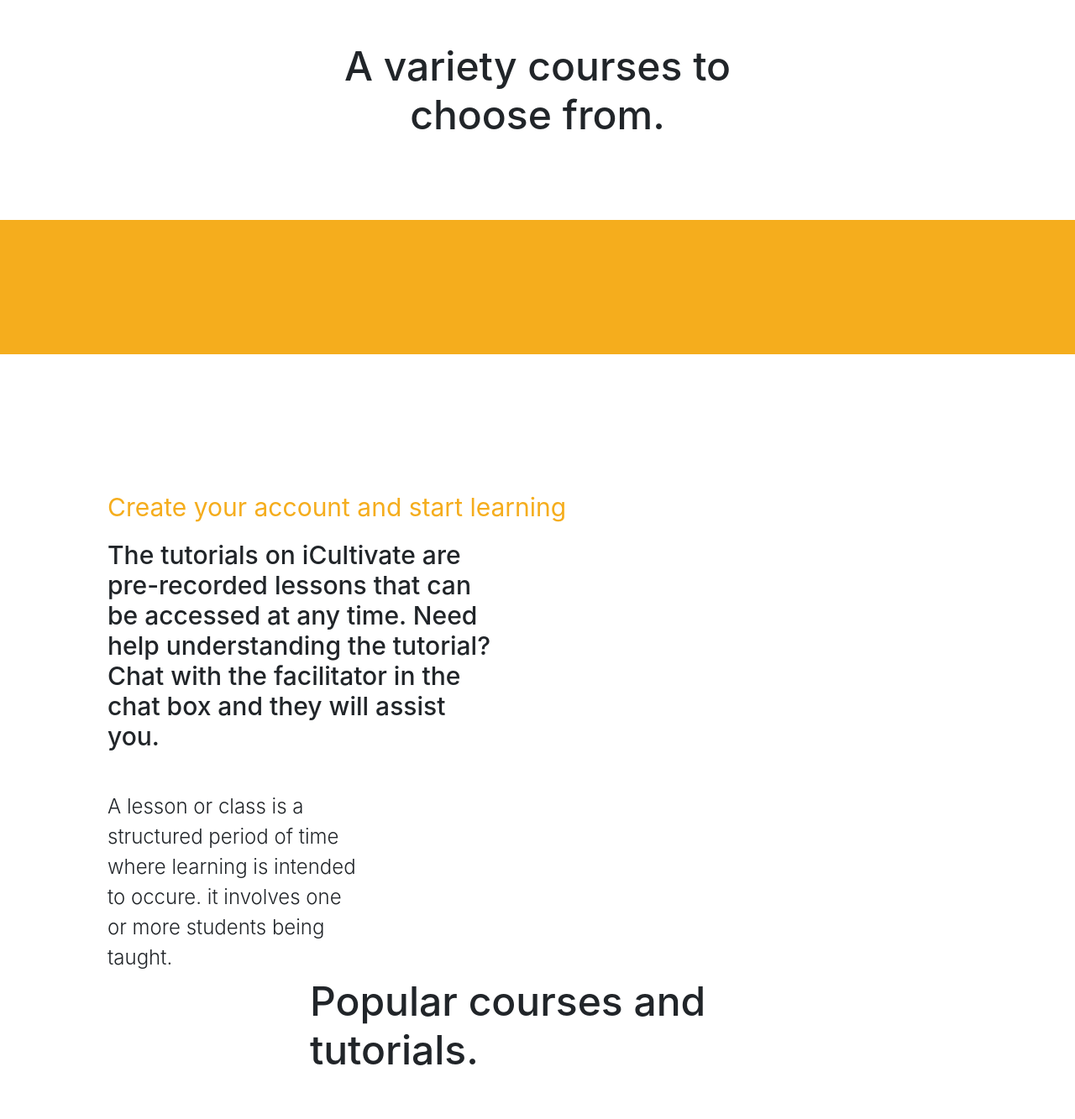
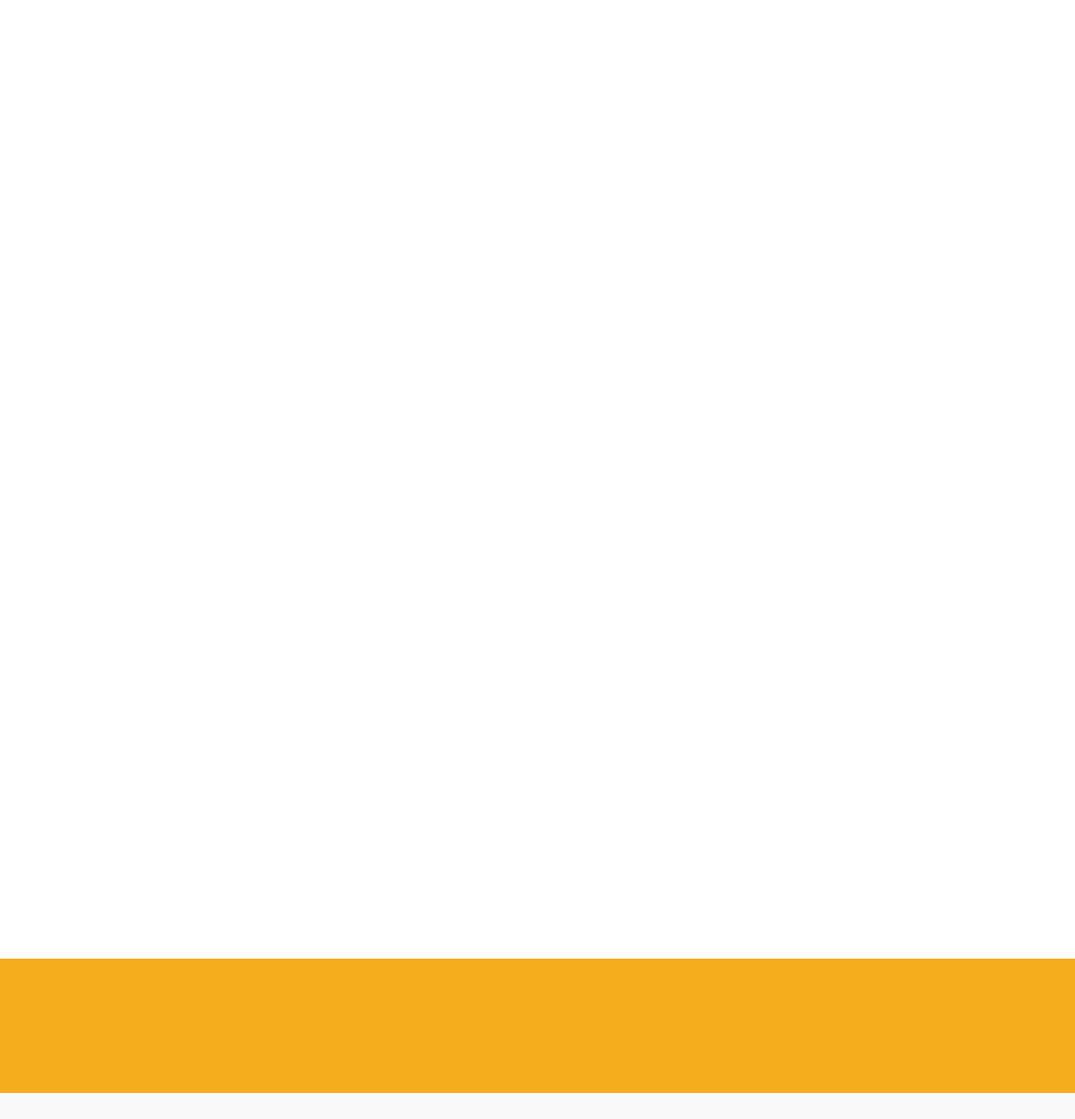
Before and after one commit to ZinhleBu/iCultivate-dev, a Next.js app: page / in a window 1280 px wide. Shown: the part 1352-2685 px from the top of the page at 84% size. Built offline with nearby package versions, Linux system fonts and the light colour scheme.

Commit message:
content fixed

```diff
--- a/components/Footer.js
+++ b/components/Footer.js
@@ -58,9 +58,8 @@ const Footer = () => (
   </footer><style jsx>{`
 
      .footer {
-       top: 100vh;
        width: 100vw;
-       display: grid;
+       display: none;
        grid-template-columns: 1fr 1fr 1fr;
        height: 30vh;
        position: relative;
--- a/styles/Content.scss
+++ b/styles/Content.scss
@@ -16,7 +16,6 @@ body {
 
 .container-main {
     width: 100%;
-    padding: 0 0.8rem;
     display: flex;
     flex-direction: column;
     justify-content: center;
@@ -27,6 +26,9 @@ body {
         display: grid;
         position: relative;
         top: 10vh;
+        @media screen and (min-width: 320px) {
+            height: 90vh;
+        }
         .title {
             margin: 0;
             line-height: 1.15;
@@ -124,7 +126,10 @@ body {
         display: flex;
         justify-content: center;
         align-content: centre;
-        top: 50vh;
+        top: 10vh;
+        @media screen and (max-width: 320px) {
+            top: 20vh;
+        }
         .info-title {
             font-size: 3rem;
             height: 100px;
@@ -132,24 +137,30 @@ body {
             top: 10%;
             text-align: center;
             transform: translate(-50%, -50%);
-            position: absolute;
+            position: relative;
         }
     }
     .banner-strip {
         width: 100vw;
         height: 20vh;
-        top: 100vh;
+        top: 200vh;
         background: #f5ad1d;
         position: relative;
+        @media screen and (max-width: 320px) {
+            top: 260vh;
+        }
     }
     .how-to-section {
         width: 80vw;
         height: 100vh;
         position: relative;
-        top: 110vh;
+        top: 200vh;
         display: flex;
         flex-direction: row;
         align-content: center;
+        @media screen and (max-width: 320px) {
+            top: 260vh;
+        }
         .inner-section-1 {
             position: relative;
             width: 100%;
@@ -161,6 +172,9 @@ body {
                 text-align: left;
                 position: relative;
                 top: 10%;
+                @media screen and (min-width: 320px) {
+                    font-size: 25px;
+                }
             }
             .how-to-title {
                 text-align: left;
@@ -184,7 +198,7 @@ body {
                 }
             }
             #secondlottie {
-                width: 350px;
+                width: 300px;
                 height: auto;
                 position: relative;
                 top: 20%;
@@ -201,14 +215,17 @@ body {
         width: 100%;
         height: 100vh;
         position: relative;
-        top: 80vh;
+        top: 200vh;
         align-content: center;
         @media screen and (max-width: 720px) {
-            top: 100vh;
+            top: 400vh;
+        }
+        @media screen and (max-width: 320px) {
+            top: 370vh;
         }
         .courses-title {
             font-size: 3rem;
-            position: absolute;
+            position: relative;
             left: 50%;
             top: 20%;
             transform: translate(-50%, -50%);
```
